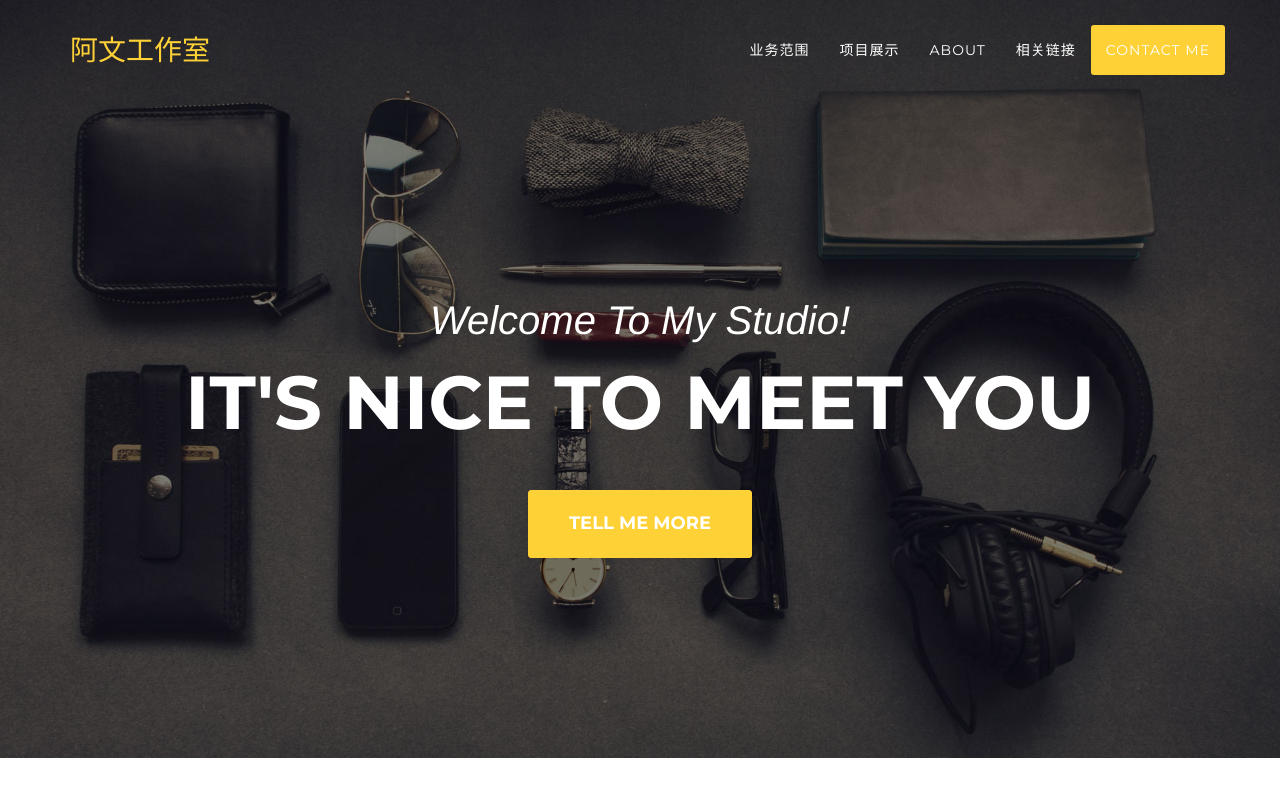
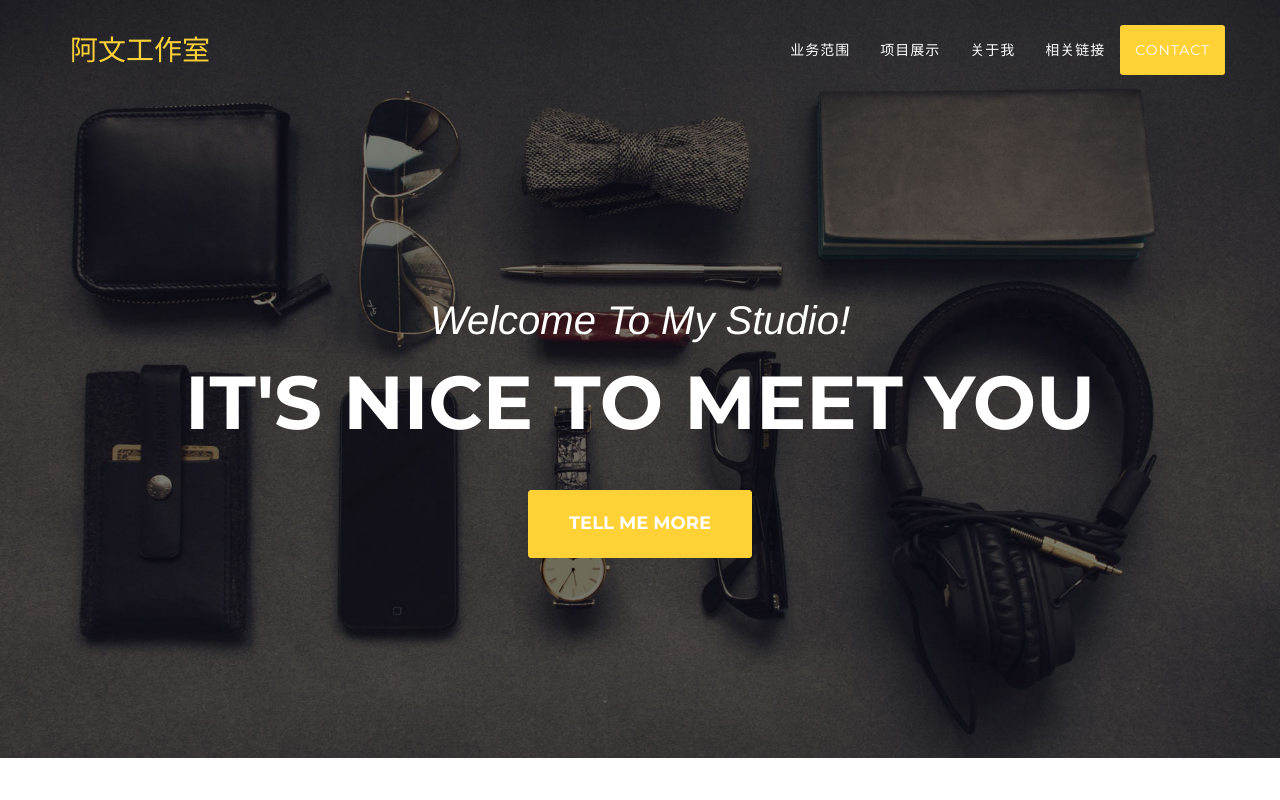
Before and after one commit to vane1931/my-wrlod, a website: page index.html in a window 1280 px wide. Shown: the top 800 px of the page. Drawn offline with nearby package versions, Linux system fonts and the light colour scheme.

Commit message:
标题修改
标题修改

```diff
--- a/index.html
+++ b/index.html
@@ -57,13 +57,13 @@
                         <a class="page-scroll" href="#portfolio">项目展示</a>
                     </li>
                     <li>
-                        <a class="page-scroll" href="#about">ABOUT</a>
+                        <a class="page-scroll" href="#about">关于我</a>
                     </li>
                     <li>
                         <a class="page-scroll" href="#team">相关链接</a>
                     </li>
                     <li>
-                        <a class="page-scroll" href="#contact">Contact me</a>
+                        <a class="page-scroll" href="#contact">Contact</a>
                     </li>
                 </ul>
             </div>
@@ -223,7 +223,7 @@
         <div class="container">
             <div class="row">
                 <div class="col-lg-12 text-center">
-                    <h2 class="section-heading">About</h2>
+                    <h2 class="section-heading">关于我</h2>
                     <h3 class="section-subheading text-muted">个人经历以及项目经验.</h3>
                 </div>
             </div>
```
